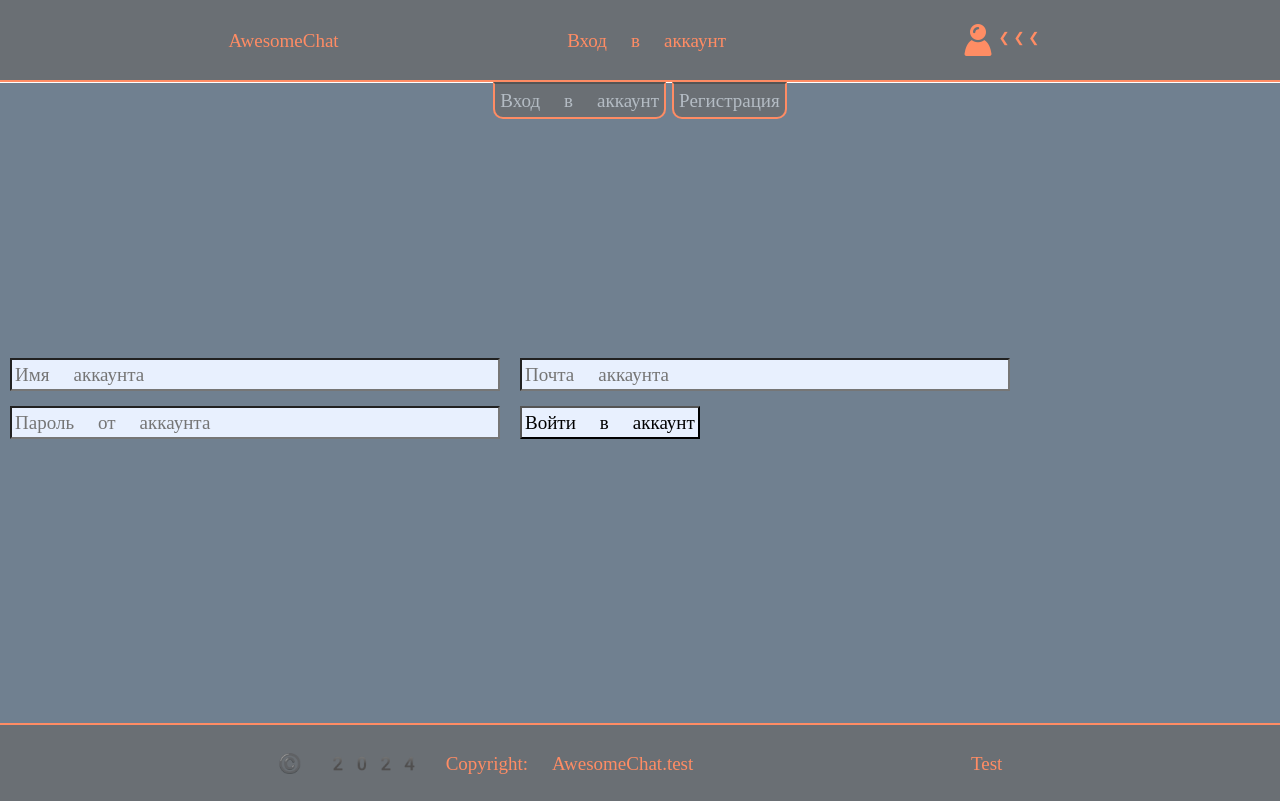
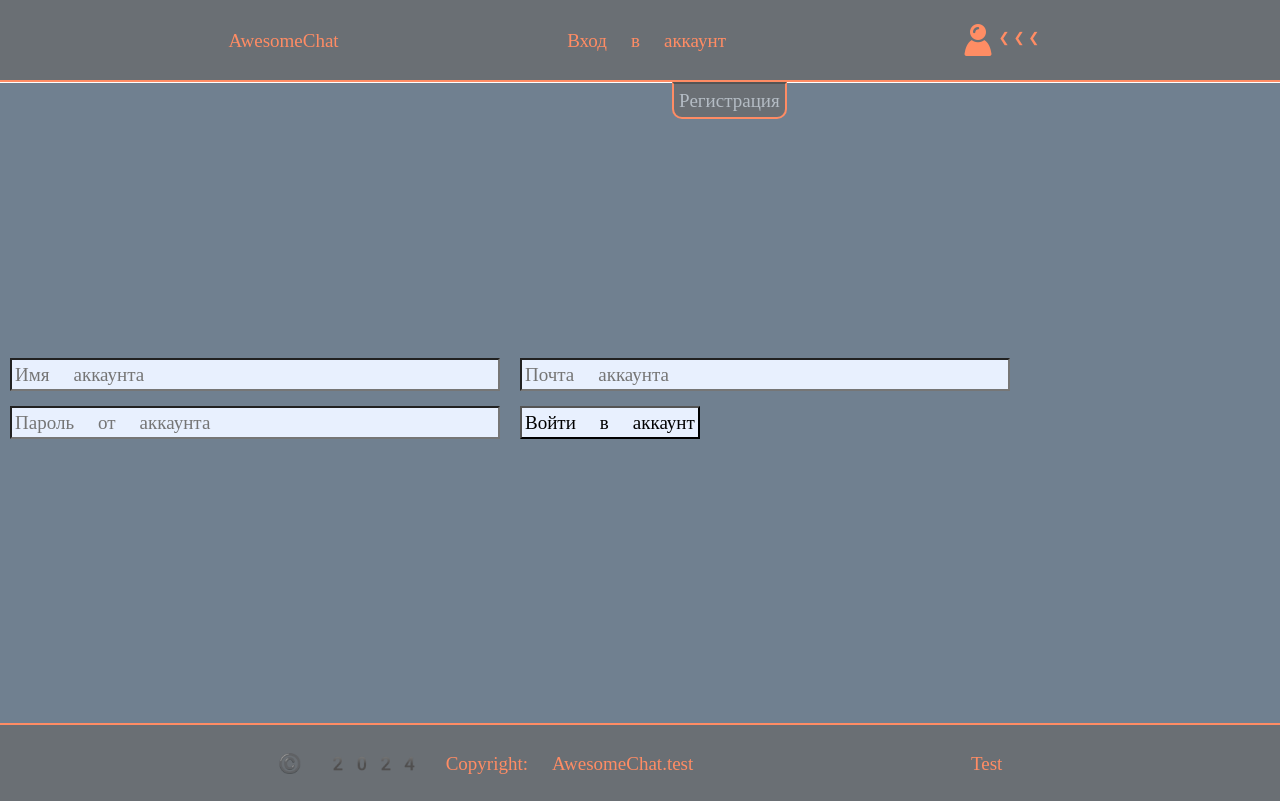
Before and after one commit to Marator2K07/Web-chat, a React (Create React App) app in the folder frontend/: page / in a window 1280 px wide. Shown: the top 801 px of the page. Built offline with nearby package versions, Linux system fonts and the light colour scheme.

Commit message:
Теперь сразу при загрузке страницы исчезает нужный элемент навигации.

```diff
--- a/frontend/src/components/Navigation/NavList/NavList.jsx
+++ b/frontend/src/components/Navigation/NavList/NavList.jsx
@@ -1,16 +1,20 @@
-import React, { useState } from 'react'
+import React, { useEffect, useState } from 'react'
 import classes from './NavList.module.css'
 import NavItem from '../NavItem/NavItem'
 import { CSSTransition } from 'react-transition-group';
 import './NavListCSSTransition.css';
 
 export default function NavList({handleNavigate, ...props}) {
-    const [currentIndex, setCurrentIndex] = useState(0);
+    const [currentIndex, setCurrentIndex] = useState(null);
     // можно сразу здесь обьявить весь рутинг
     const data = {
         loginRoot: {path: 'login', description: 'Вход в аккаунт'},
         registerRoot: {path: 'register', description: 'Регистрация'}
     }
+
+    useEffect(() => {
+        setCurrentIndex(0);
+    }, []);
 
     return (
         <div className={classes.NavList} {...props}>
```
